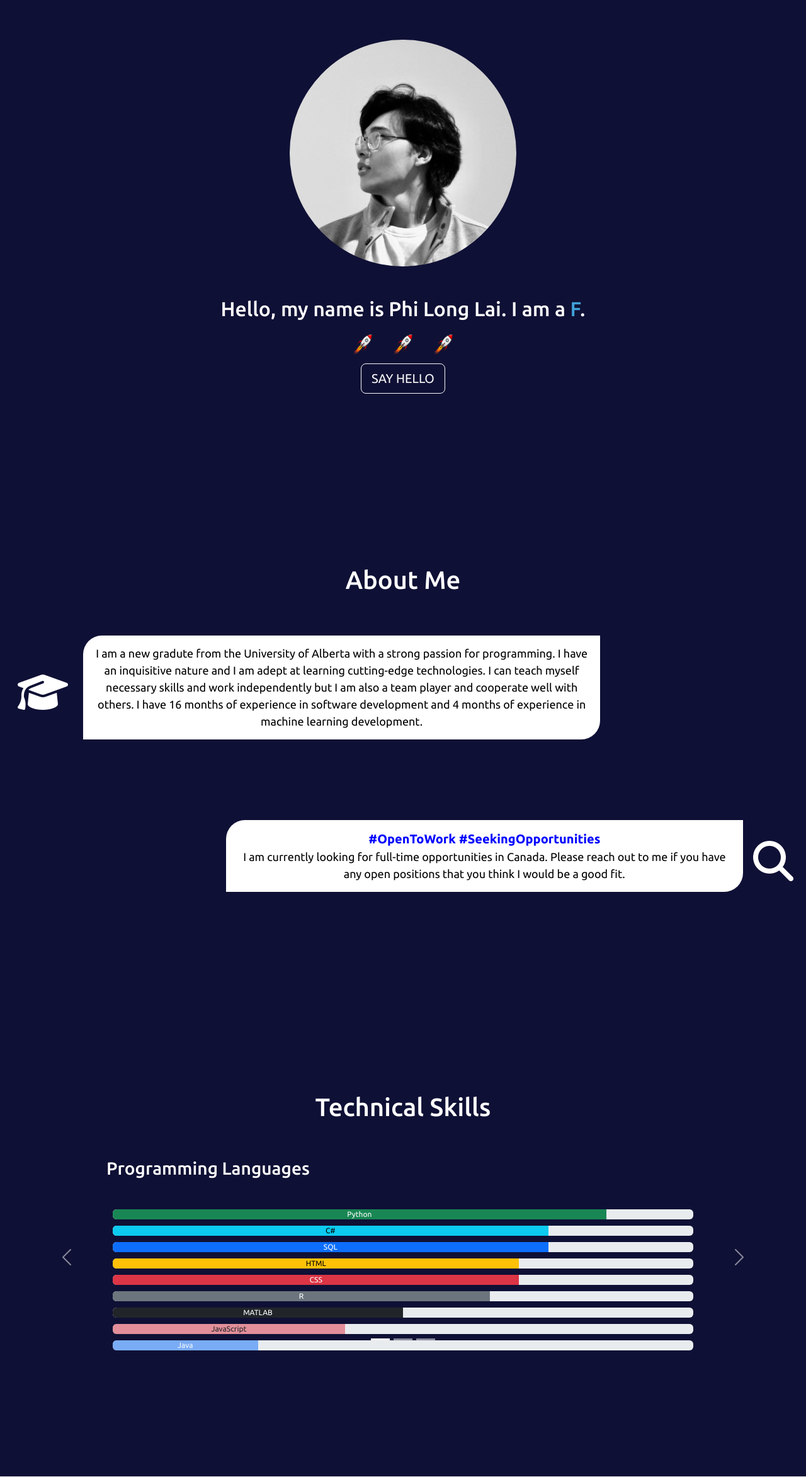
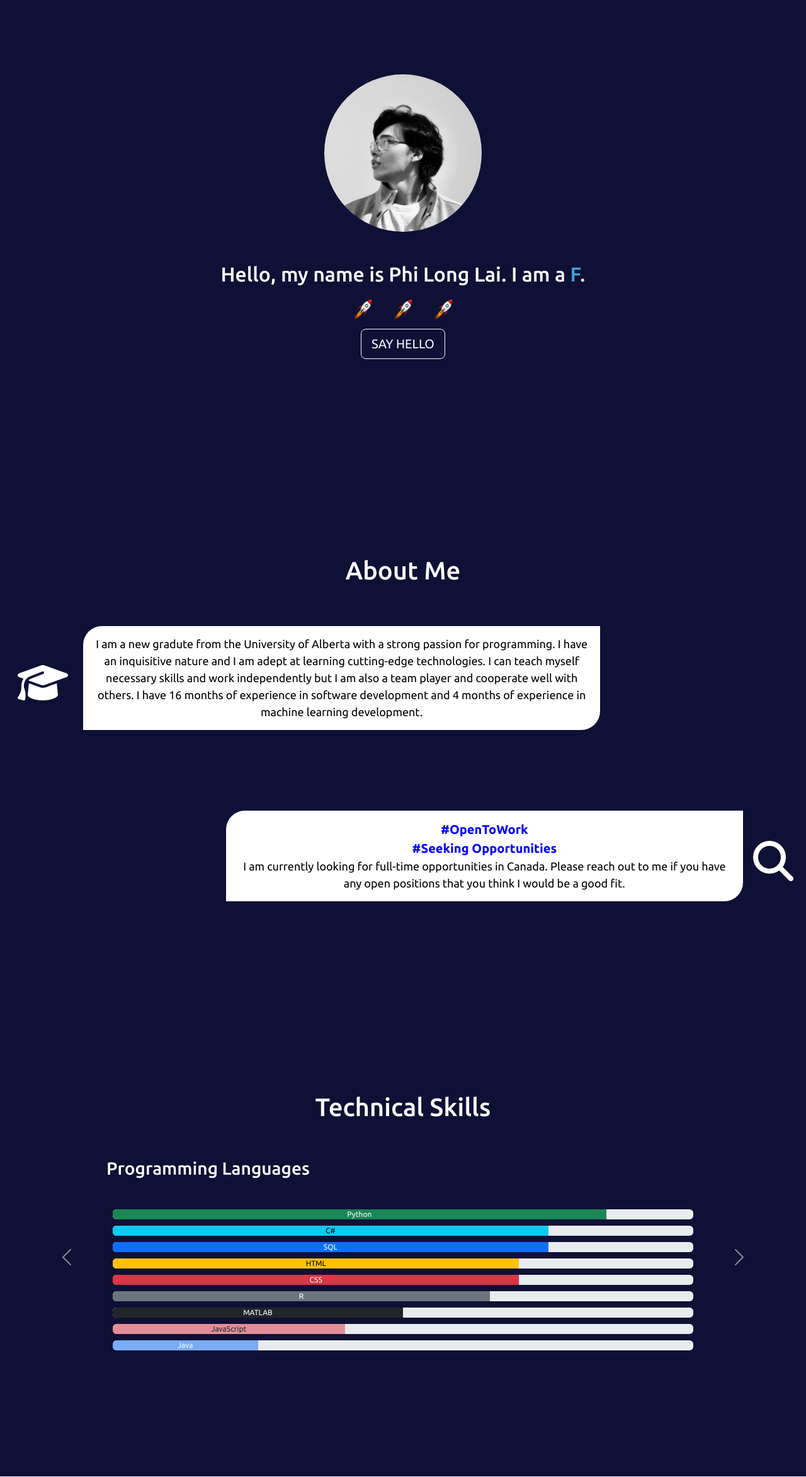
Before and after one commit to lpl-5664/personal-website, a Django app: page / in a window 1280 px wide. Shown: the part 56-2401 px from the top of the page at 63% size. Run offline with Django 4.2, Linux system fonts and the light colour scheme; some libraries are stand-ins or nearby versions.

Commit message:
add favicon

```diff
--- /dev/null
+++ b/static/favicon_io/about.txt
@@ -0,0 +1,6 @@
+This favicon was generated using the following font:
+
+- Font Title: Pacifico
+- Font Author: Copyright 2018 The Pacifico Project Authors (https://github.com/googlefonts/Pacifico)
+- Font Source: http://fonts.gstatic.com/s/pacifico/v22/FwZY7-Qmy14u9lezJ96A4sijpFu_.ttf
+- Font License: SIL Open Font License, 1.1 (http://scripts.sil.org/OFL))
--- a/static/portfolio/styles.css
+++ b/static/portfolio/styles.css
@@ -32,7 +32,8 @@ body {
 .photo img {
     border-radius: 50%;
     object-fit: cover;
-    /* height: 250px; */
+    max-height: 250px;
+    max-width: 250px;
 }
 
 #animatedText {
--- a/templates/portfolio/base.html
+++ b/templates/portfolio/base.html
@@ -10,6 +10,7 @@
     <link href="https://cdn.jsdelivr.net/npm/bootstrap@5.3.2/dist/css/bootstrap.min.css" rel="stylesheet"
     integrity="sha384-T3c6CoIi6uLrA9TneNEoa7RxnatzjcDSCmG1MXxSR1GAsXEV/Dwwykc2MPK8M2HN" crossorigin="anonymous">
     <link rel="stylesheet" type="text/css" href="{% static 'portfolio/styles.css' %}">
+    <link rel="shortcut icon" type="image/" href="{% static 'favicon_io/favicon.ico'%}">
 </head>
 <body>
     <header class="site-header">
--- a/templates/portfolio/home.html
+++ b/templates/portfolio/home.html
@@ -36,7 +36,7 @@
                 <i class="fa-solid fa-magnifying-glass fa-4x"></i>
             </div>
             <div class="desc col-8 p-2">
-                <p><span style="font-size: 20px; font-weight: bold; color: blue;">#OpenToWork #SeekingOpportunities</span> <br>I am currently looking for full-time opportunities in Canada. Please reach out to me
+                <p><span style="font-size: 20px; font-weight: bold; color: blue;">#OpenToWork <br> #Seeking Opportunities</span> <br>I am currently looking for full-time opportunities in Canada. Please reach out to me
                     if you have any open positions that you think I would be a good fit.</p>
             </div>
         </div>
@@ -45,11 +45,11 @@
         <h1>Technical Skills</h1>
 
         <div id="skillsCarousel" class="carousel slide carousel-fade w-100 h-50 mt-5" data-bs-ride="carousel">
-            <div class="carousel-indicators">
+            <!-- <div class="carousel-indicators">
                 <button type="button" data-bs-target="#skillsCarousel" data-bs-slide-to="0" class="active" aria-current="true" aria-label="Programming Languages"></button>
                 <button type="button" data-bs-target="#skillsCarousel" data-bs-slide-to="1" aria-label="Web Frameworks"></button>
                 <button type="button" data-bs-target="#skillsCarousel" data-bs-slide-to="2" aria-label="Machine Learning Libraries"></button>
-            </div>
+            </div> -->
             <div class="carousel-inner">
                 <div class="carousel-item active">
                     <!-- <img src="..." class="d-block w-100" alt="..."> -->
```
Also changed, not shown: static/favicon_io/android-chrome-192x192.png (added), static/favicon_io/android-chrome-512x512.png (added), static/favicon_io/apple-touch-icon.png (added), static/favicon_io/favicon-16x16.png (added), static/favicon_io/favicon-32x32.png (added), static/favicon_io/favicon.ico (added), static/favicon_io/site.webmanifest (added).
